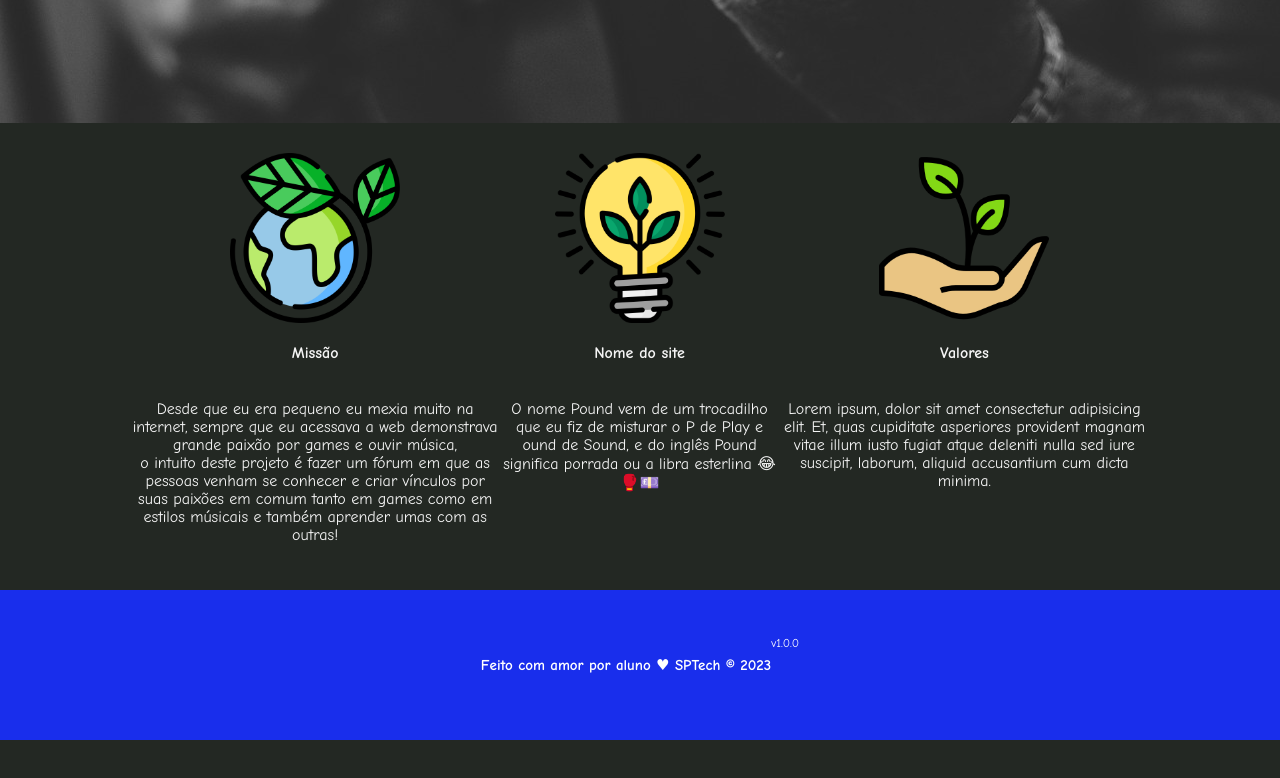
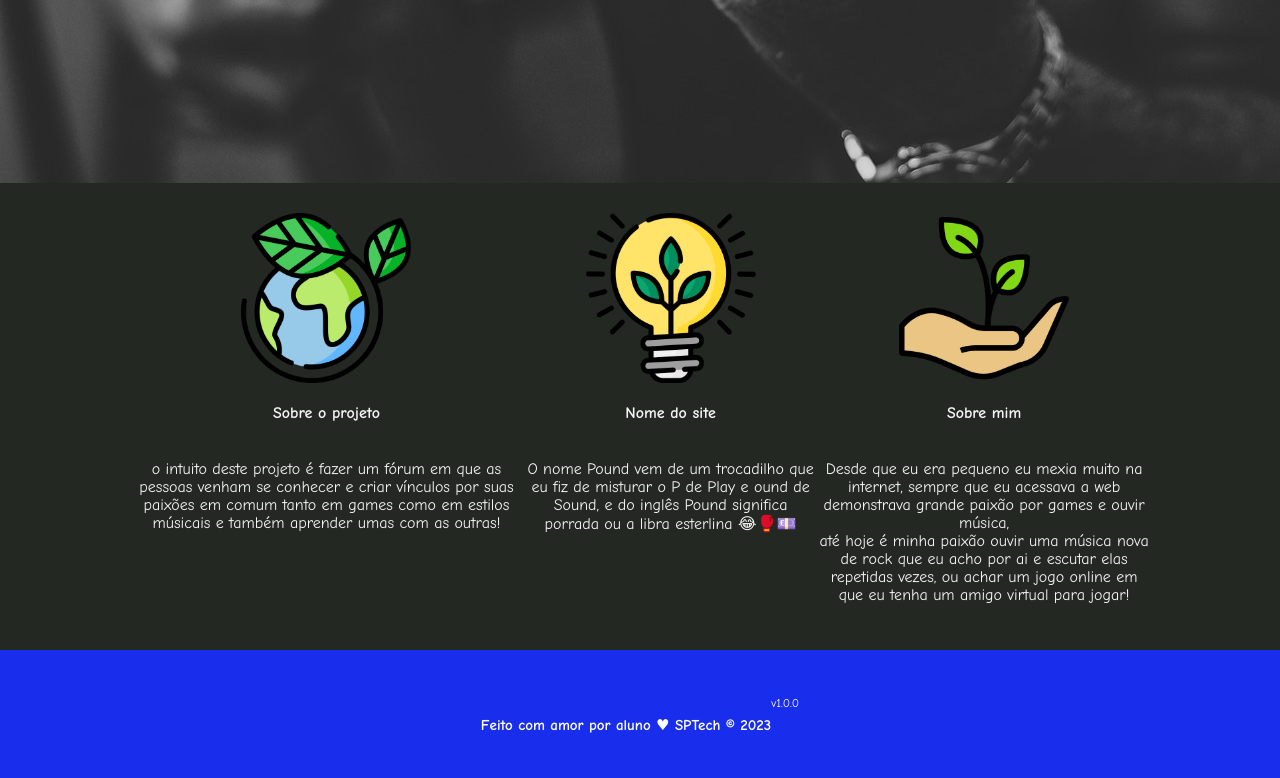
Before and after one commit to GabrielNogueira33/ProjetoIndividual, a website: page public/index.html in a window 1280 px wide. Shown: the part 733-1511 px from the top of the page. Before the commit the page ends 1473 px from the top, so only its background shows below. Drawn offline with Linux system fonts and the light colour scheme.

Commit message:
alterações do html na pagina inicial e mudança do header

```diff
--- a/public/css/estilo.css
+++ b/public/css/estilo.css
@@ -9,7 +9,7 @@ body{
 }
 
 :root {
-  --tamanho-header: 80px;
+  --tamanho-header: 20px;
   --tamanho-banner: calc(100vh - var(--tamanho-header) - var(--tamanho-footer) - 2px);
   --tamanho-simulador: calc(100vh - var(--tamanho-header) - var(--tamanho-footer) - 2px);
   --tamanho-login: calc(100vh - var(--tamanho-header) - var(--tamanho-footer) - 2px);
--- a/public/index.html
+++ b/public/index.html
@@ -52,10 +52,8 @@
         <div class="boxes">
           <div class="box">
             <img src="assets/imgs/planet-earth_color.png">
-            <h4>Missão</h4>
-            <p>Desde que eu era pequeno eu mexia muito na internet,
-              sempre que eu acessava a web demonstrava grande paixão por games
-              e ouvir música, <br>o intuito deste projeto é fazer um fórum em que
+            <h4>Sobre o projeto</h4>
+            <p>o intuito deste projeto é fazer um fórum em que
               as pessoas venham se conhecer  e criar vínculos por suas paixões
               em comum tanto em games como em estilos músicais e também aprender umas com as outras!</h2></p>
           </div>
@@ -69,10 +67,12 @@
           </div>
           <div class="box">
             <img src="assets/imgs/growth_color.png">
-            <h4>Valores</h4>
-            <p>Lorem ipsum, dolor sit amet consectetur adipisicing elit. Et, quas cupiditate asperiores provident magnam
-              vitae illum iusto fugiat atque deleniti nulla sed iure suscipit, laborum, aliquid accusantium cum dicta
-              minima.</p>
+            <h4>Sobre mim</h4>
+            <p>Desde que eu era pequeno eu mexia muito na internet,
+              sempre que eu acessava a web demonstrava grande paixão por games
+              e ouvir música,<br> até hoje é minha paixão ouvir uma música
+              nova de rock que eu acho por ai e escutar elas repetidas vezes, ou
+              achar um jogo online em que eu tenha um amigo virtual para jogar! </p>
           </div>
         </div>
       </div>
```
